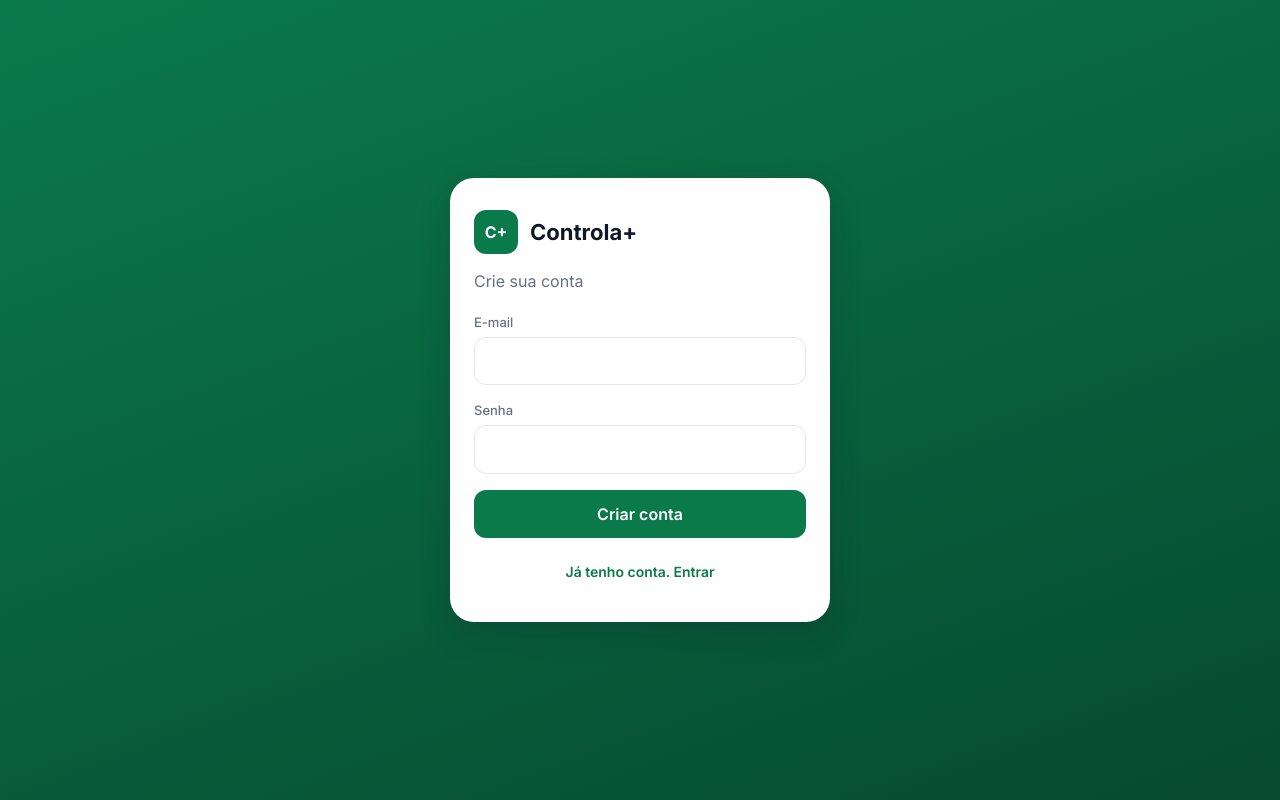
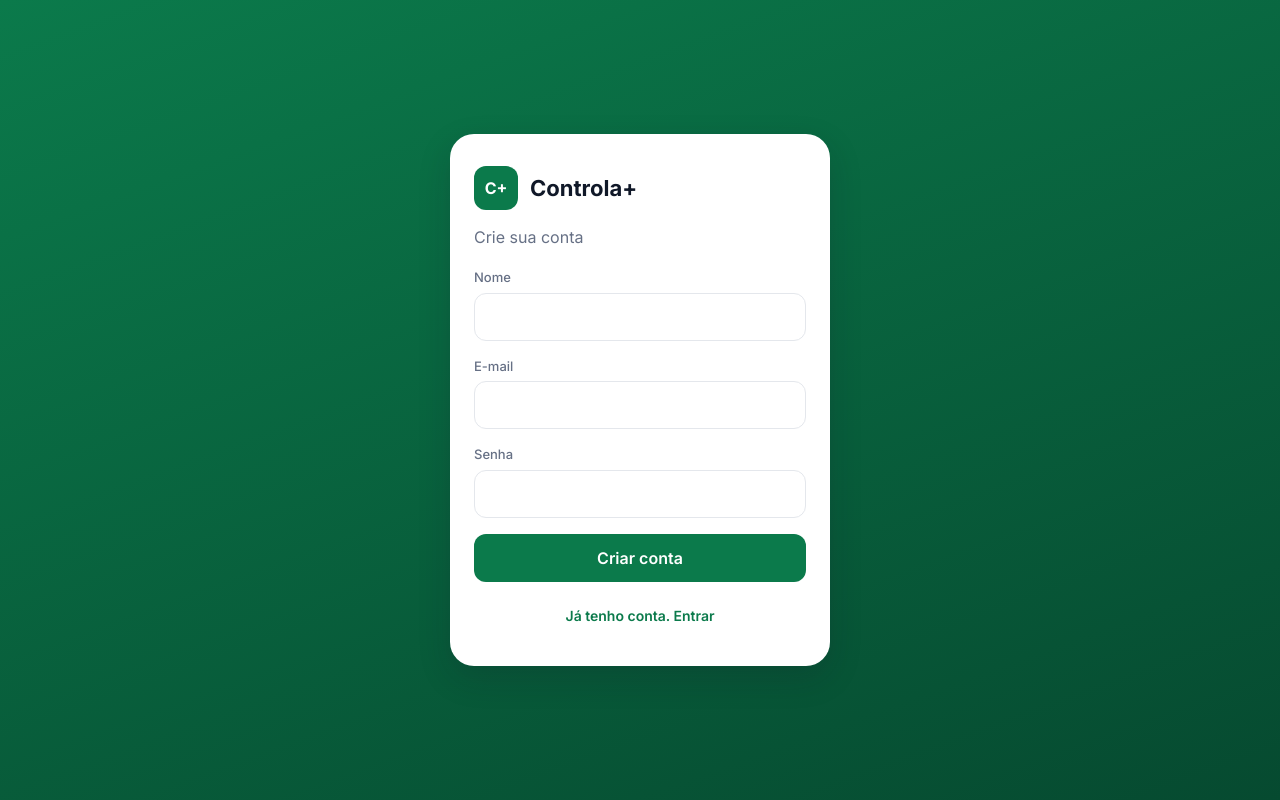
Before and after one commit to eu-nogueira/ControlaMais, a React (Vite) app: page / in a window 1280 px wide. Both pictures are taken after a click on the button "Não tem conta? Cadastre-se". Built offline with nearby package versions, Linux system fonts and the light colour scheme; no server answers; what @capacitor/core would draw is missing.

Commit message:
adiciona nome

```diff
--- a/src/App.jsx
+++ b/src/App.jsx
@@ -20,6 +20,7 @@ function App() {
   }, [])
 
   const usuarioId = sessao?.user.id
+  const nomeUsuario = sessao?.user.user_metadata?.nome || sessao?.user.email?.split('@')[0]
 
   useEffect(() => {
     if (usuarioId) {
@@ -35,7 +36,7 @@ function App() {
 
   return (
     <Provider store={store}>
-      {sessao ? <Home /> : <Login />}
+      {sessao ? <Home nomeUsuario={nomeUsuario} /> : <Login />}
     </Provider>
   )
 }
--- a/src/components/Cabecalho/Cabecalho.jsx
+++ b/src/components/Cabecalho/Cabecalho.jsx
@@ -1,14 +1,14 @@
 import { MdLogout, MdVisibility, MdVisibilityOff } from 'react-icons/md'
 import './Cabecalho.css'
 
-function Cabecalho({ titulo, ocultar, onAlternarOcultar, onSair, children }) {
+function Cabecalho({ titulo, nomeUsuario, ocultar, onAlternarOcultar, onSair, children }) {
   return (
     <header className={`cabecalho ${children ? 'cabecalho-estendido' : ''}`}>
       <div className='cabecalho-topo'>
         <div className='cabecalho-marca'>
           <span className='cabecalho-logo' aria-hidden='true'>C+</span>
           <div>
-            <p className='cabecalho-saudacao'>Controla+</p>
+            <p className='cabecalho-saudacao'>{nomeUsuario ? `Olá, ${nomeUsuario}` : 'Controla+'}</p>
             <h1 className='cabecalho-titulo'>{titulo}</h1>
           </div>
         </div>
--- a/src/pages/Home.jsx
+++ b/src/pages/Home.jsx
@@ -19,7 +19,7 @@ const TITULOS = {
   valores: 'Valores por pessoa',
 }
 
-function Home() {
+function Home({ nomeUsuario }) {
   const [aba, setAba] = useState('inicio')
   const [ocultarValores, setOcultarValores] = useState(false)
   const [novaConta, setNovaConta] = useState(null)
@@ -50,6 +50,7 @@ function Home() {
       <main className='app-conteudo'>
         <Cabecalho
           titulo={TITULOS[aba]}
+          nomeUsuario={nomeUsuario}
           ocultar={ocultarValores}
           onAlternarOcultar={() => setOcultarValores(!ocultarValores)}
           onSair={() => supabase.auth.signOut()}
--- a/src/pages/Login.jsx
+++ b/src/pages/Login.jsx
@@ -11,6 +11,7 @@ const MENSAGENS_ERRO = {
 
 function Login() {
   const [modo, setModo] = useState('entrar')
+  const [nome, setNome] = useState('')
   const [email, setEmail] = useState('')
   const [senha, setSenha] = useState('')
   const [enviando, setEnviando] = useState(false)
@@ -26,7 +27,7 @@ function Login() {
     setAviso('')
 
     const { data, error } = cadastro
-      ? await supabase.auth.signUp({ email, password: senha })
+      ? await supabase.auth.signUp({ email, password: senha, options: { data: { nome: nome.trim() } } })
       : await supabase.auth.signInWithPassword({ email, password: senha })
 
     setEnviando(false)
@@ -51,6 +52,13 @@ function Login() {
           <h1>Controla+</h1>
         </div>
         <p className='login-subtitulo'>{cadastro ? 'Crie sua conta' : 'Entre na sua conta'}</p>
+
+        {cadastro && (
+          <label className='login-campo'>
+            <span>Nome</span>
+            <input type='text' autoComplete='given-name' required value={nome} onChange={(e) => setNome(e.target.value)} />
+          </label>
+        )}
 
         <label className='login-campo'>
           <span>E-mail</span>
```
